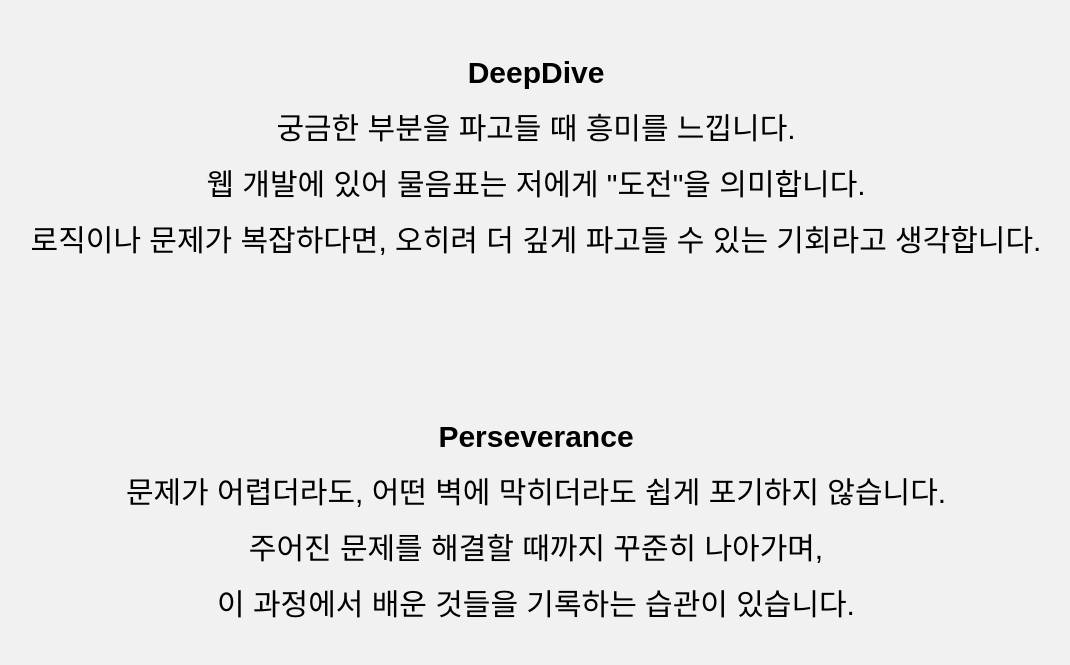
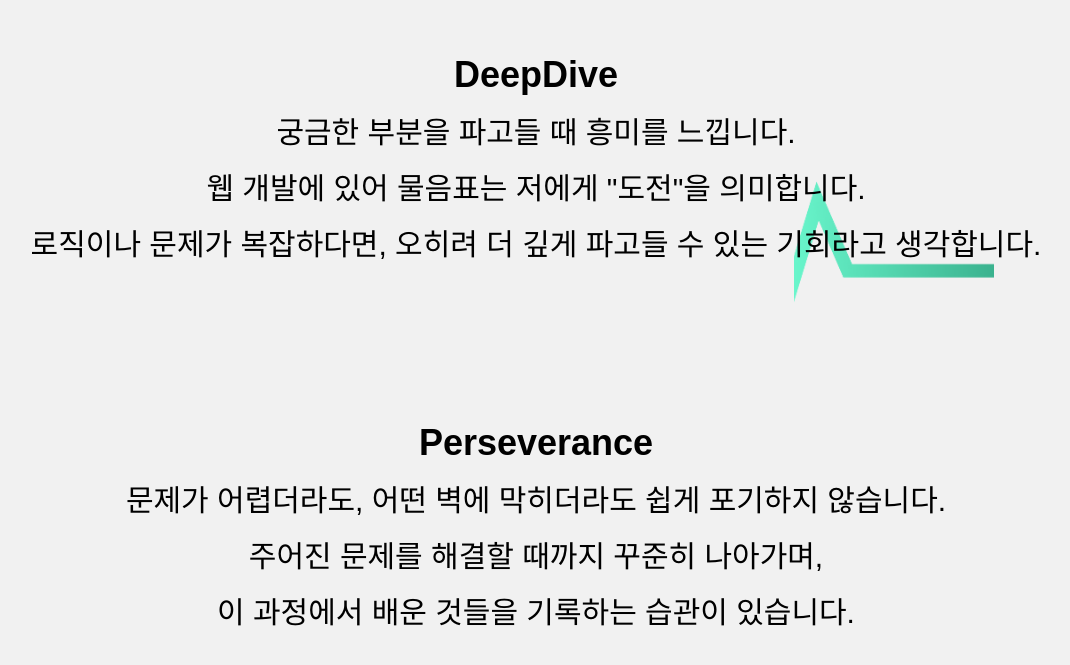
Before and after one commit to jhchoi1182/portfolio, a React (Vite) app: page / in a window 1280 px wide. Shown: the part 881-1546 px from the top of the page, without its empty margins (104-1174 px from the left). Built offline with nearby package versions, Linux system fonts and the light colour scheme; a web font is replaced by a local one.

Commit message:
[FEAT] 심장박동 애니메이션 추가

```diff
--- a/index.html
+++ b/index.html
@@ -18,13 +18,13 @@
   </head>
   <body>
     <script>
-      function getCookie(name) {
+      function getCookie() {
         const cookies = document.cookie;
         const cookiesArray = cookies.split("; ");
         return cookiesArray.some((cookie) => cookie.includes("JdarkMode"));
       }
 
-      const jDarkModeCookie = getCookie("JdarkMode");
+      const jDarkModeCookie = getCookie();
 
       if (jDarkModeCookie) document.documentElement.classList.add("dark");
     </script>
--- a/src/components/header/elements/DarkmodeToggle.tsx
+++ b/src/components/header/elements/DarkmodeToggle.tsx
@@ -1,14 +1,18 @@
 import { useCookies } from "react-cookie";
 import { FiCircle } from "react-icons/fi";
+import { useSetRecoilState } from "recoil";
+import { darkModeAtom } from "../../../libs/atoms";
 
 const oneWeekFromNow = new Date();
 oneWeekFromNow.setDate(oneWeekFromNow.getDate() + 7);
 
 function DarkmodeToggle() {
   const [{ JdarkMode }, setCookie, removeCookie] = useCookies(["JdarkMode"]);
+  const setDarkMode = useSetRecoilState(darkModeAtom);
 
   const toggleDarkMode = () => {
     document.documentElement.classList.toggle("dark");
+    setDarkMode((prev) => (prev ? false : true));
     JdarkMode
       ? removeCookie("JdarkMode")
       : setCookie("JdarkMode", true, { path: "/", expires: oneWeekFromNow });
--- a/src/components/header/index/Header.tsx
+++ b/src/components/header/index/Header.tsx
@@ -4,7 +4,7 @@ import NavTab from "../elements/NavTab";
 
 function Header() {
   return (
-    <nav className="sticky top-0 flex items-center justify-between py-11 px-24 font-montserrat">
+    <nav className="sticky top-0 flex items-center justify-between py-11 px-24 font-montserrat z-50">
       <LogoEyes />
       <NavTab />
       <DarkmodeToggle />
--- a/src/components/mainBanner/css/animation.css
+++ b/src/components/mainBanner/css/animation.css
@@ -88,3 +88,15 @@
   opacity: 1;
   transform: translateY(0);
 }
+
+@keyframes moveWindow {
+  0% {
+    left: -100px;
+  }
+  100% {
+    left: 100%;
+  }
+}
+.heartbeat {
+  animation: moveWindow 4s infinite;
+}
--- a/src/components/mainBanner/elements/DeepDive.tsx
+++ b/src/components/mainBanner/elements/DeepDive.tsx
@@ -7,10 +7,10 @@ interface props {
 
 function DeepDive({ showElements, refs }: props) {
   return (
-    <div className="flex flex-col items-center gap-5">
+    <div className="relative flex flex-col items-center gap-5 z-20">
       <div
         ref={refs[0]}
-        className={`fadeInUpAfter250ms font-bold ${
+        className={`fadeInUpAfter250ms text-4xl font-bold ${
           showElements[0] ? "show" : ""
         }`}
       >
--- /dev/null
+++ b/src/components/mainBanner/elements/HeartBeat.tsx
@@ -0,0 +1,17 @@
+import { useRecoilValue } from "recoil";
+import heartBeatDark from "../../../../public/heartBeat_dark.webp";
+import heartBeatLight from "../../../../public/heartBeat_light.webp";
+import { darkModeAtom } from "../../../libs/atoms";
+
+const HeartBeat = () => {
+  const isDark = useRecoilValue(darkModeAtom);
+
+  return (
+    <div className="absolute inset-0 z-0 overflow-hidden">
+      <img src={isDark ? heartBeatDark : heartBeatLight} alt="심장박동" />
+      <div className="absolute top-0 w-[200px] h-full shadow-lightWindow dark:shadow-darkWindow heartbeat"></div>
+    </div>
+  );
+};
+
+export default HeartBeat;
--- a/src/components/mainBanner/elements/Perseverance.tsx
+++ b/src/components/mainBanner/elements/Perseverance.tsx
@@ -7,10 +7,10 @@ interface props {
 
 function Perseverance({ showElements, refs }: props) {
   return (
-    <div className="flex flex-col items-center gap-5 mt-40">
+    <div className="relative flex flex-col items-center gap-5 mt-40 z-20">
       <div
         ref={refs[2]}
-        className={`fadeInUpAfter650ms font-bold ${
+        className={`fadeInUpAfter650ms text-4xl font-bold ${
           showElements[2] ? "show" : ""
         }`}
       >
--- a/src/components/mainBanner/index/Overview.tsx
+++ b/src/components/mainBanner/index/Overview.tsx
@@ -1,6 +1,7 @@
 import { useState, useEffect, useRef } from "react";
 import "../css/animation.css";
 import DeepDive from "../elements/DeepDive";
+import HeartBeat from "../elements/HeartBeat";
 import Perseverance from "../elements/Perseverance";
 
 const Overview: React.FC = () => {
@@ -34,9 +35,10 @@ const Overview: React.FC = () => {
   }, [showElements]);
 
   return (
-    <div className="w-full h-screen text-3xl">
+    <div className="relative w-full h-screen text-3xl select-none">
       <DeepDive showElements={showElements} refs={refs} />
       <Perseverance showElements={showElements} refs={refs} />
+      <HeartBeat />
     </div>
   );
 };
--- a/src/hooks/useLogoEyes.ts
+++ b/src/hooks/useLogoEyes.ts
@@ -1,5 +1,5 @@
 import { useRecoilState } from "recoil";
-import { eyeRefAtom } from "../libs/atom";
+import { eyeRefAtom } from "../libs/atoms";
 
 const useLogoEyes = () => {
   const [{ containerRef, eyesRef }, setRef] = useRecoilState(eyeRefAtom);
--- a/src/libs/atom.ts
+++ /dev/null
@@ -1,14 +0,0 @@
-import { atom } from "recoil";
-
-interface EyeRef {
-  containerRef?: HTMLDivElement | null;
-  eyesRef?: HTMLDivElement | null;
-}
-
-export const eyeRefAtom = atom<EyeRef>({
-  key: "eyesRefAtom",
-  default: {
-    containerRef: null,
-    eyesRef: null,
-  },
-});
--- /dev/null
+++ b/src/libs/atoms.ts
@@ -0,0 +1,24 @@
+import { atom } from "recoil";
+
+interface EyeRef {
+  containerRef?: HTMLDivElement | null;
+  eyesRef?: HTMLDivElement | null;
+}
+
+export const eyeRefAtom = atom<EyeRef>({
+  key: "eyesRefAtom",
+  default: {
+    containerRef: null,
+    eyesRef: null,
+  },
+});
+
+const getCookie = () => {
+  const cookies = document.cookie;
+  const cookiesArray = cookies.split("; ");
+  return cookiesArray.some((cookie) => cookie.includes("JdarkMode"));
+};
+export const darkModeAtom = atom({
+  key: "darkModeAtom",
+  default: getCookie() ? true : false,
+});
--- a/tailwind.config.js
+++ b/tailwind.config.js
@@ -17,6 +17,10 @@ export default {
       animation: {
         fadeIn: "fadeIn 0.1s linear forwards",
       },
+      boxShadow: {
+        lightWindow: "0 0 0 2000px #f1f1f1",
+        darkWindow: "0 0 0 2000px #0E0E0E",
+      },
     },
   },
   plugins: [],
```
Also changed, not shown: public/heartBeat_dark.webp (added), public/heartBeat_light.webp (added).
